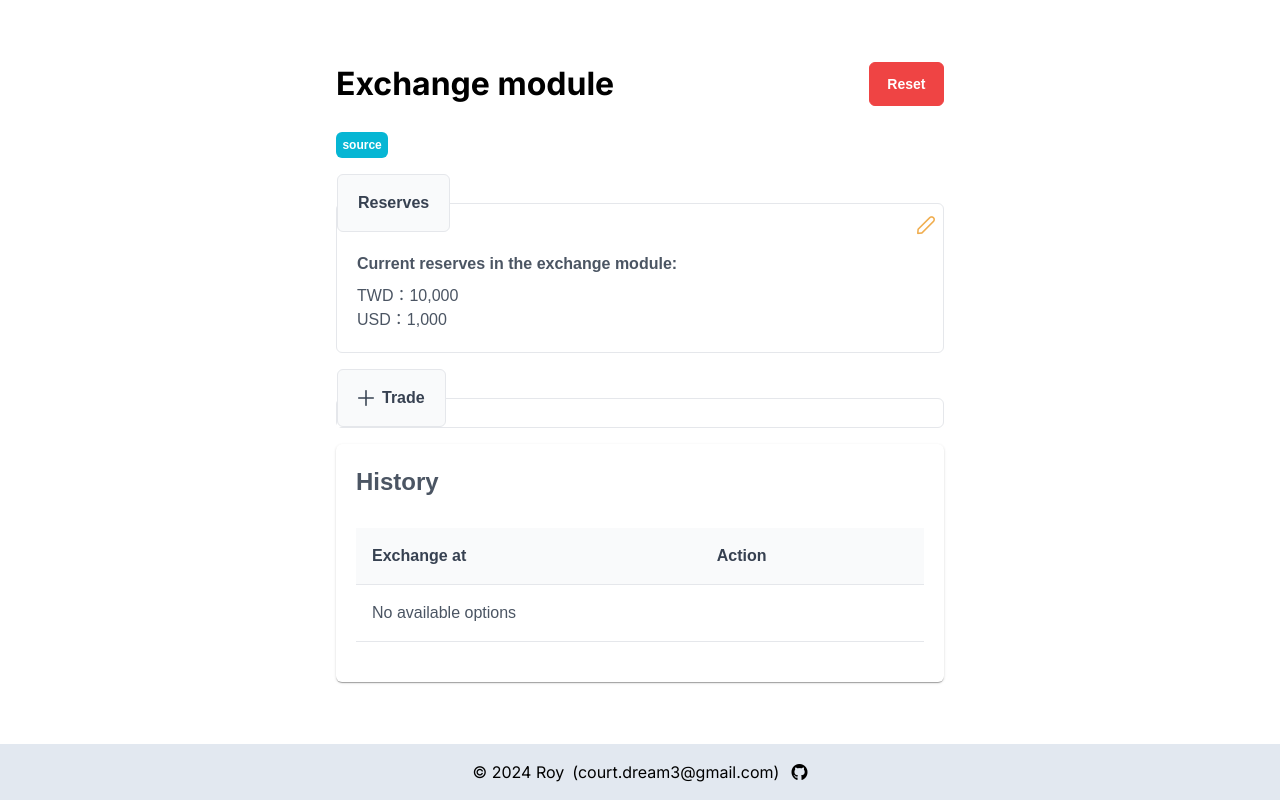
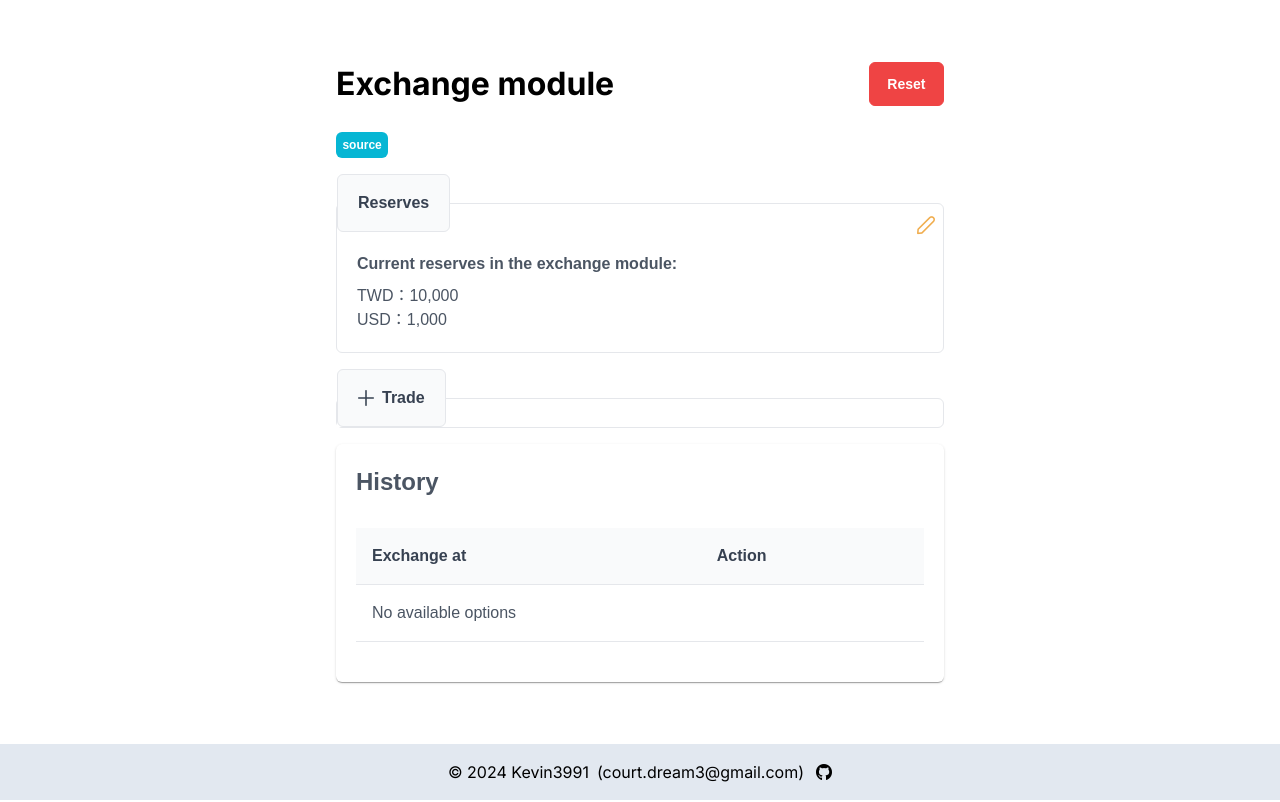
Before and after one commit to kevin3991/perp-exam, a Next.js app: page / in a window 1280 px wide. Built offline with nearby package versions, Linux system fonts and the light colour scheme; a web font is replaced by a local one.

Commit message:
feat: Rename

```diff
--- a/src/components/Footer.tsx
+++ b/src/components/Footer.tsx
@@ -2,7 +2,7 @@ const Footer = (): JSX.Element => {
   return (
     <footer className="w-full bg-slate-200 fixed bottom-0 p-4 flex items-center justify-center">
       <p>
-        <span>&copy; 2024 Roy</span>
+        <span>&copy; 2024 Kevin3991</span>
         <a
           href="mailto:court.dream3@gmail.com"
           className="text-dark ml-2 hover:underline"
```
